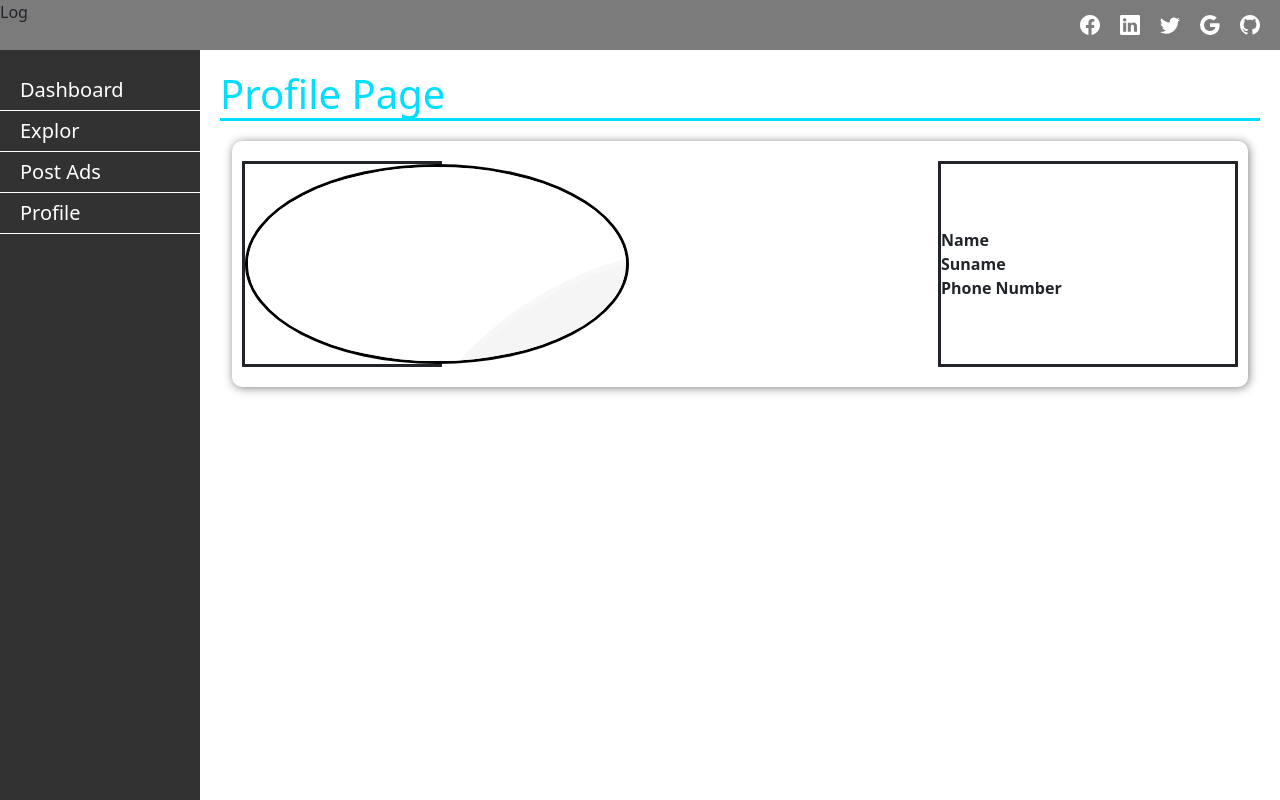
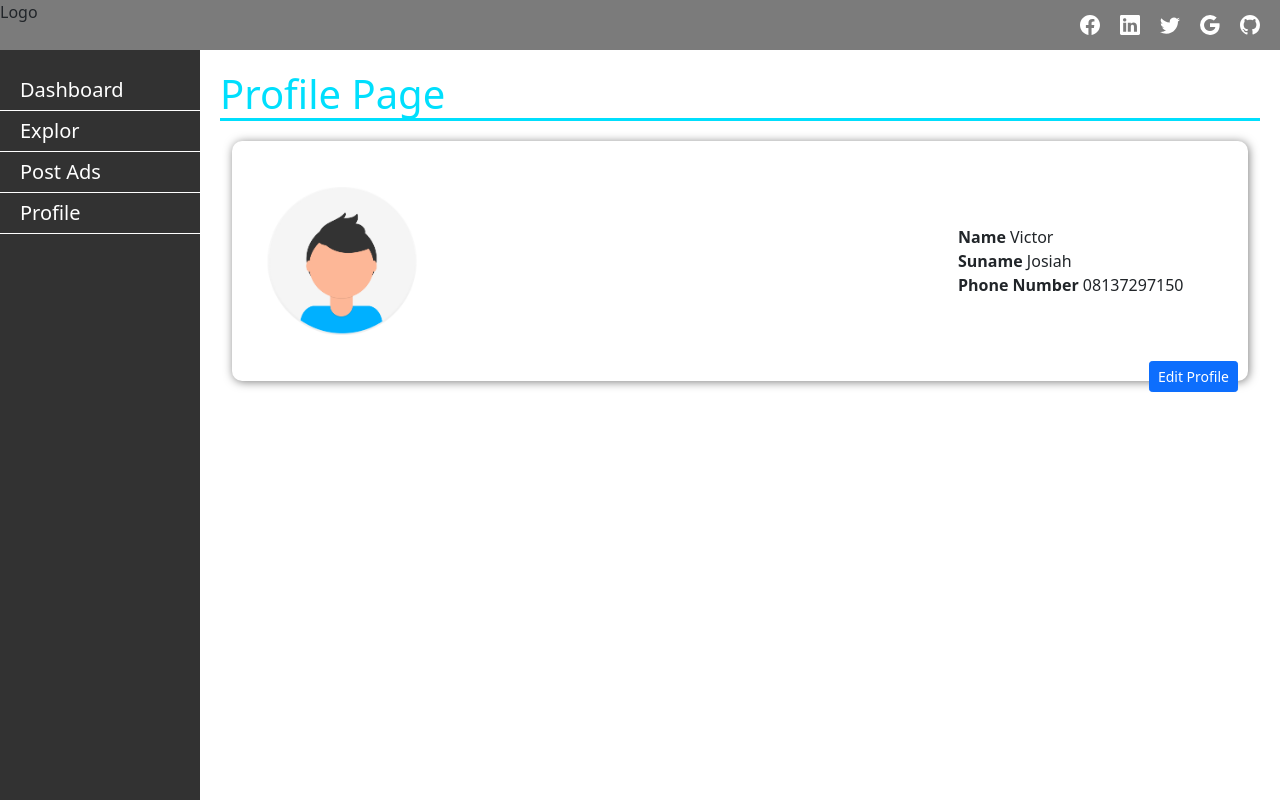
Before and after one commit to jovick-coder/React-Lascarh-Ads, a React (Create React App) app: page /dashbord/profile in a window 1280 px wide. Built offline with nearby package versions, Linux system fonts and the light colour scheme; a web font is replaced by a local one.

Commit message:
corrected my error on the profile card added a button

```diff
--- a/src/pages/dashbord_page/dashbord_frame.component.jsx
+++ b/src/pages/dashbord_page/dashbord_frame.component.jsx
@@ -6,7 +6,7 @@ const DashBordFrame = ({ children, pageName }) => {
   return (
     <>
       <section id="dashbord">
-        <div className="top-nav">Log</div>
+        <div className="top-nav">Logo</div>
         <div className="flexbox">
           <div className="item side-nav">
             <div className="">
--- a/src/pages/profile_page/profile_page.component.jsx
+++ b/src/pages/profile_page/profile_page.component.jsx
@@ -2,6 +2,7 @@ import React from 'react'
 import './profile_page.style.css'
 import GroupCard from '../../components/group_card/group_card.component'
 import DashBordFrame from '../dashbord_page/dashbord_frame.component'
+import { Link } from 'react-router-dom'
 
 const ProfilePage = () => {
   return (
@@ -25,15 +26,20 @@ const ProfilePage = () => {
                     </div>
                     <div className="item profile-text">
                       <div className="">
-                        <b>Name</b>
+                        <b>Name</b> Victor
                         <br />
-                        <b>Suname</b>
+                        <b>Suname</b> Josiah
                         <br />
-                        <b>Phone Number</b>
+                        <b>Phone Number</b> 08137297150
                         <br />
                       </div>
                     </div>
                   </div>
+                  <Link>
+                    <button className="btn btn-primary btn-sm float-end">
+                      Edit Profile
+                    </button>
+                  </Link>
                 </div>
               </GroupCard>
             </div>
--- a/src/pages/profile_page/profile_page.style.css
+++ b/src/pages/profile_page/profile_page.style.css
@@ -2,9 +2,10 @@
   display: flex;
   justify-content: space-between;
 }
-.profile-div .flexboxs .item {
-  border: solid;
-}
+/* .profile-div .flexboxs .item {
+  /* border: solid; */
+/* padding: ; *
+} */
 .profile-div .flexboxs .profile-img {
   width: 200px;
 
@@ -14,7 +15,7 @@
   width: 300px;
   display: flex;
   align-items: center;
-
+  padding: 0px 20px;
   /* border: solid; */
 }
 .profile-div .flexboxs img {
@@ -30,10 +31,14 @@
   display: flex;
 
   min-width: 200px;
+  max-width: 200px;
   height: 200px;
-  border: solid #000;
+  /* border: solid #000; */
   border-radius: 50%;
   overflow: hidden;
+}
+.profile-div .flexboxs .pic-div img {
+  width: 200px;
 }
 @media (min-width: 0px) and (max-width: 425px) {
   .profile-div .flexboxs {
```
